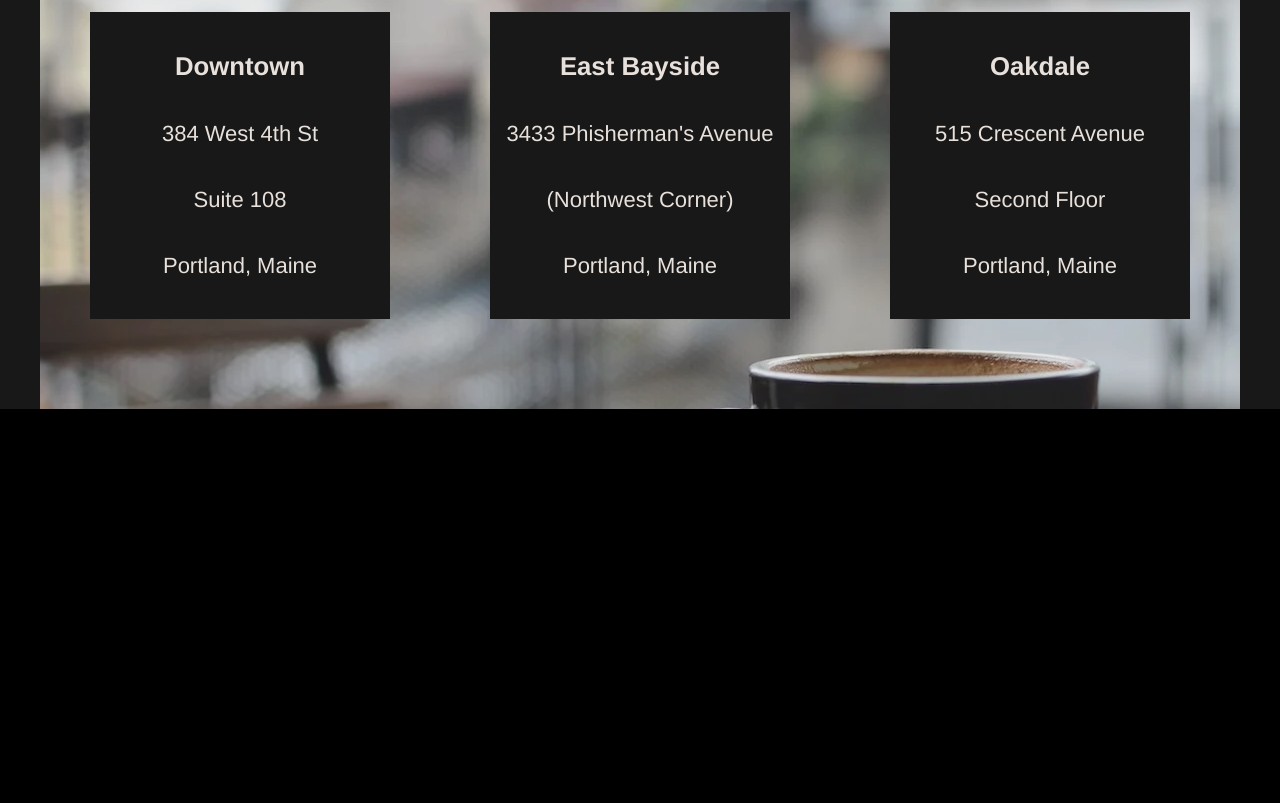
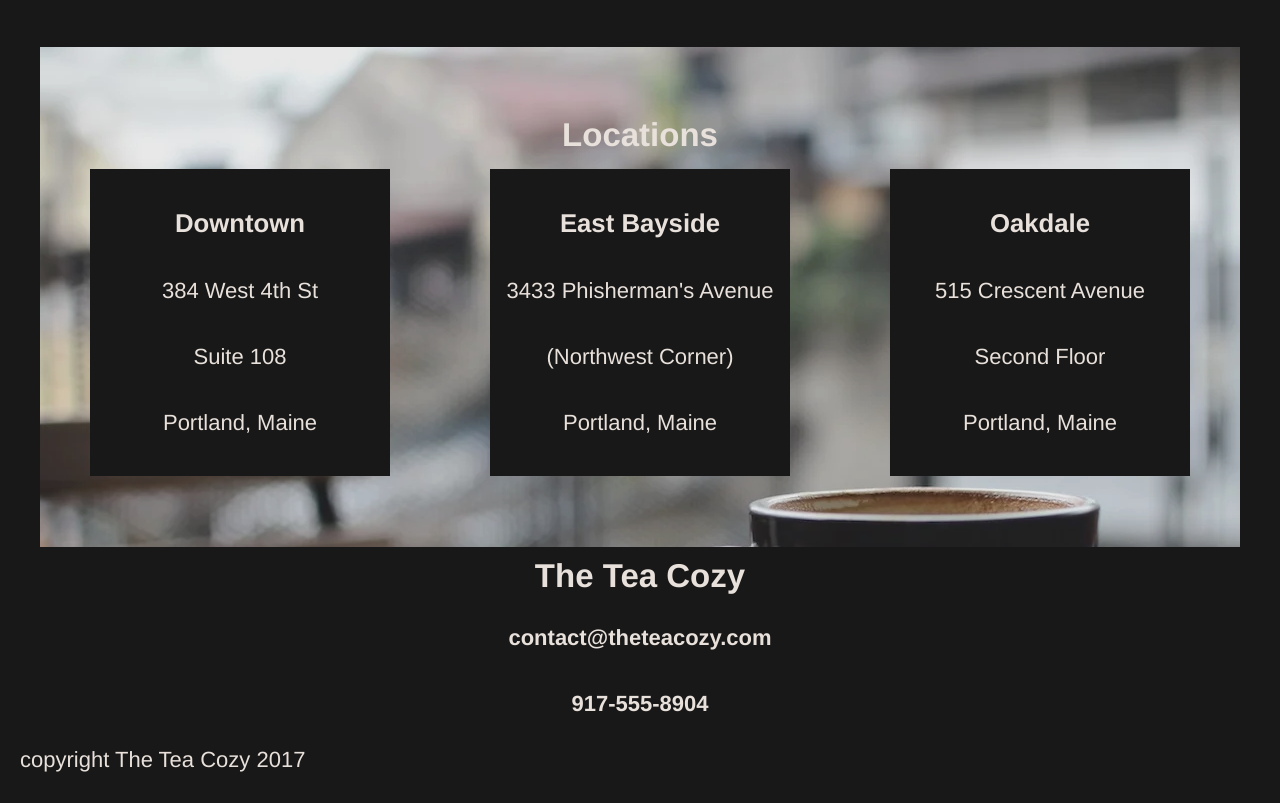
Before and after one commit to jdlawton/tea-cozy-site, a plain HTML site: page index.html in a window 1280 px wide. Shown: the part 1449-2252 px from the top of the page. Before the commit the page ends 1858 px from the top, so only its background shows below. Drawn offline with Linux system fonts and the light colour scheme.

Commit message:
Add Locations and Contact Info

```diff
--- a/index.html
+++ b/index.html
@@ -9,7 +9,7 @@
 </head>
 <body>
     <header>
-        <img src="resources/images/img-tea-cozy-logo.webp" class="logo">
+        <a href="#contact"><img src="resources/images/img-tea-cozy-logo.webp" class="logo"></a>
         <nav>
             <ul>
                 <li><a href="#mission">Mission</a></li>
@@ -73,5 +73,13 @@
             </div>
         </div>
     </section>
+    <section class="contact" id="contact">
+        <h2>The Tea Cozy</h2>
+        <h5>contact@theteacozy.com</h5>
+        <h5>917-555-8904</h5>
+    </section>
+    <footer>
+        <p>copyright The Tea Cozy 2017</p>
+    </footer>
 </body>
 </html>
--- a/resources/style.css
+++ b/resources/style.css
@@ -64,8 +64,9 @@ header img, ul {
 
 .featured-tea {
     width: 1000px;
-    margin: 0 auto;
+    margin: 69px auto;
 }
+
 
 .gallery {
     display: flex;
@@ -91,7 +92,7 @@ header img, ul {
 }
 
 .locations h2 {
-    padding-top: 50px;
+    padding-top: 69px;
     margin-bottom: 15px;
 }
 
@@ -106,7 +107,24 @@ header img, ul {
     width: 300px;
     margin: 0 40px;
 }
-
 .location * {
     margin: 40px 0;
 }
+
+.contact {
+    min-height: 200px;
+}
+
+.contact h2 {
+    padding: 10px 0;
+}
+
+.contact h5 {
+    padding: 20px 0;
+    font-size: 22px;
+}
+
+footer {
+    text-align: left;
+    margin: 0 0 30px 20px;
+}
```
